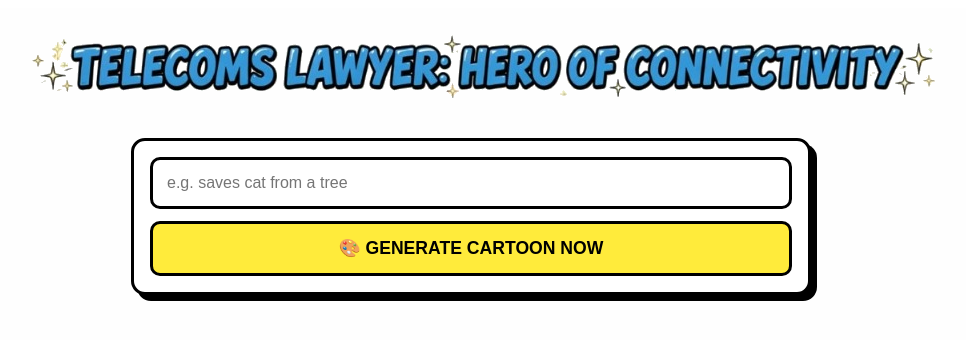
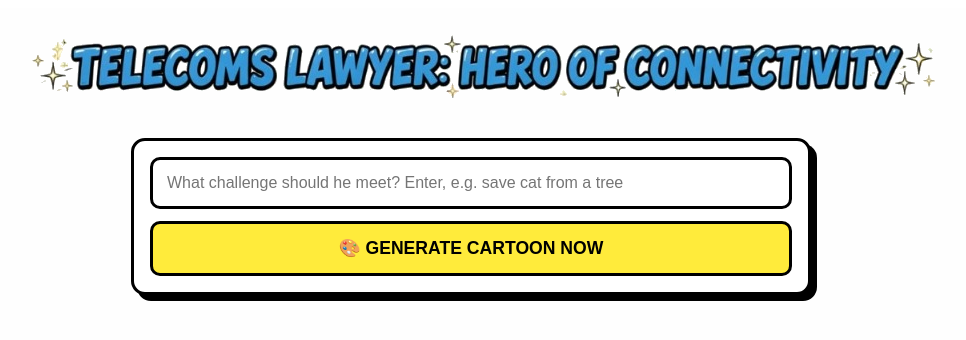
Before and after one commit to conradimike-alt/telecoms-lawyer-new, a Next.js app: page / in a window 1280 px wide. Shown: the top 340 px of the page, without its empty margins (169-1135 px from the left). Built offline with nearby package versions, Linux system fonts and the light colour scheme.

Commit message:
Update input placeholder text for clarity

```diff
--- a/pages/index.js
+++ b/pages/index.js
@@ -66,7 +66,7 @@ Thanks!`;
       <div style={{textAlign:'center', padding:'15px'}}><img src="/header.png" alt="header" style={{maxWidth:'100%', maxHeight:'140px'}} /></div>
       <div style={{maxWidth:'680px', margin:'0 auto', padding:'16px'}}>
         <div style={{border:'3px solid #000', borderRadius:'14px', padding:'16px', background:'#fff', boxShadow:'6px 6px 0 #000'}}>
-          <input value={scenario} onChange={e=>setScenario(e.target.value)} placeholder="e.g. saves cat from a tree" style={{width:'100%', padding:'14px', border:'3px solid #000', borderRadius:'10px', fontSize:'16px', boxSizing:'border-box'}} />
+          <input value={scenario} onChange={e=>setScenario(e.target.value)} placeholder="What challenge should he meet? Enter, e.g. save cat from a tree" style={{width:'100%', padding:'14px', border:'3px solid #000', borderRadius:'10px', fontSize:'16px', boxSizing:'border-box'}} />
           <button onClick={()=>generate()} disabled={loading} style={{width:'100%', marginTop:'12px', background:'#ffeb3b', border:'3px solid #000', padding:'14px', fontWeight:900, fontSize:'1.1rem', borderRadius:'10px', cursor:'pointer'}}>{loading? '⚡ GENERATING...' : '🎨 GENERATE CARTOON NOW'}</button>
         </div>
         {image && (
```
